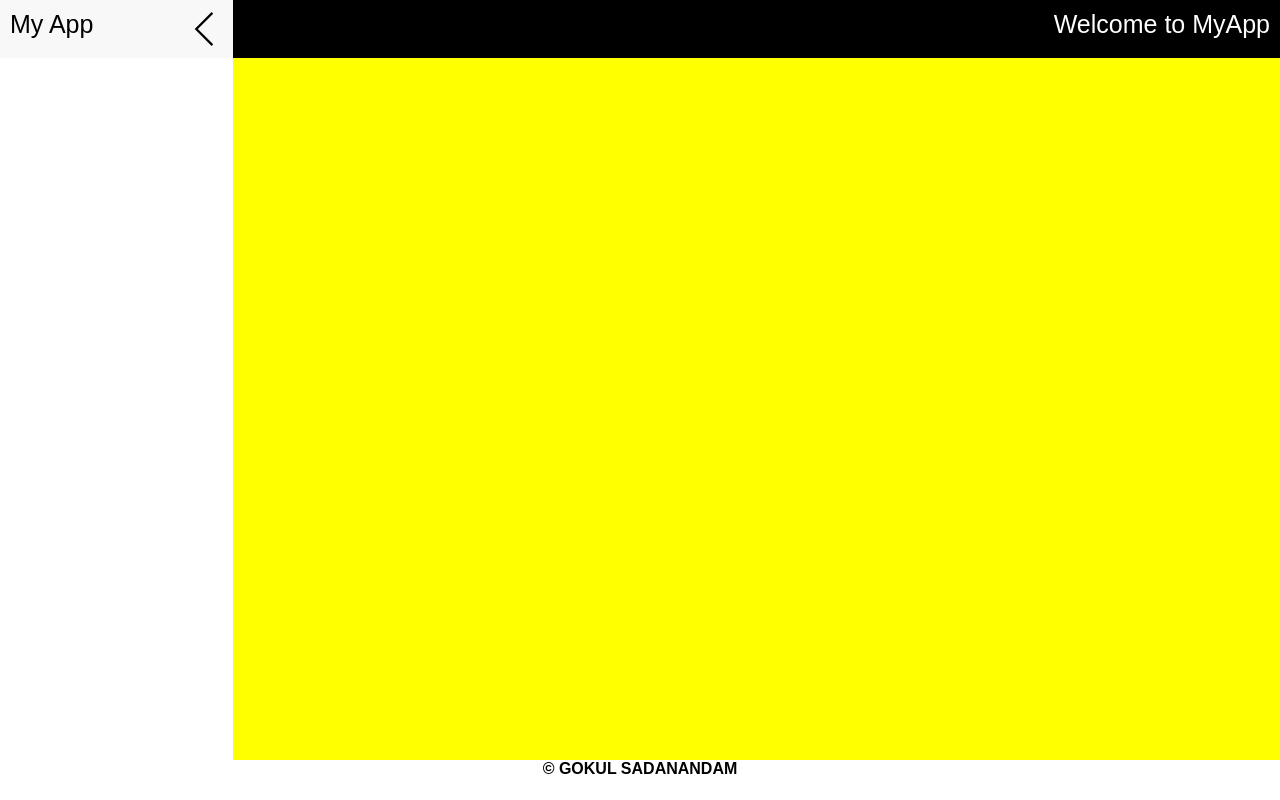
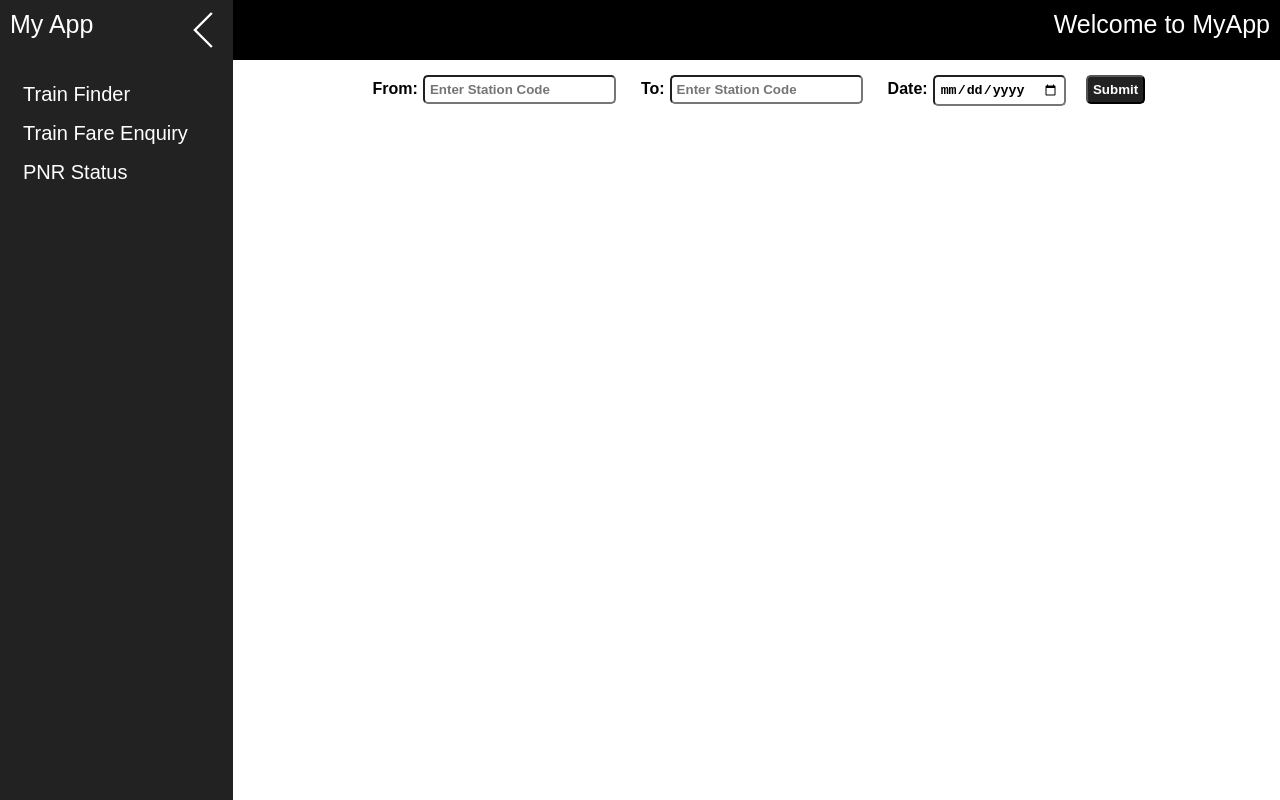
Before and after one commit to gokulsadanandam/REACT-SPA, a React app: page /#/trainfinder in a window 1280 px wide. Built offline with nearby package versions, Linux system fonts and the light colour scheme; a web font is replaced by a local one.

Commit message:
Css Corrections Added! Train Finder Component Logic Started and rendering Trains in Table Logic Completed!

```diff
--- a/package.json
+++ b/package.json
@@ -5,6 +5,7 @@
   "dependencies": {
     "react": "^16.6.3",
     "react-dom": "^16.6.3",
+    "react-router-dom": "^4.3.1",
     "react-scripts": "2.1.1"
   },
   "scripts": {
--- a/src/Components/App.js
+++ b/src/Components/App.js
@@ -2,14 +2,13 @@ import React, { Component } from 'react';
 import './App.css';
 // import Head from './Header/Header'
 import Section from './Section/Section'
-import Footer from './Footer/Footer'
+// import Footer from './Footer/Footer'
 
 class App extends Component {
   render() {
     return (
       <div className="App">
         <Section/>
-        <Footer />
       </div>
     );
   }
--- a/src/Components/Footer/Footer.js
+++ b/src/Components/Footer/Footer.js
@@ -7,7 +7,7 @@ class Footer extends Component {
 
 		return(
 			<div className="Footer">
-				&copy; Gokul Sadanandam
+				WIP
 			</div>
 
 			)
--- /dev/null
+++ b/src/Components/NavContent/NavContent.css
@@ -0,0 +1,10 @@
+.NavContent-Tile{
+	padding: 8px;
+	font-size:20px;
+	cursor: pointer;
+}
+
+.NavContent-Tile a{
+	text-decoration: none!important;
+	color:white;
+}
--- /dev/null
+++ b/src/Components/NavContent/NavContent.js
@@ -0,0 +1,19 @@
+import React , { Component } from 'react';
+import { NavLink,HashRouter } from 'react-router-dom'
+import './NavContent.css'
+
+class NavContent extends Component {
+
+render(){
+
+	return(
+		<HashRouter>
+		<div className="NavContent-Tile">
+			<NavLink to={this.props.route} >{this.props.name}</NavLink>
+		</div>
+		</HashRouter>
+		)
+}
+}
+
+export default NavContent
--- a/src/Components/NavHeader/NavHeader.css
+++ b/src/Components/NavHeader/NavHeader.css
@@ -1,8 +1,9 @@
 .NavHeader{
-	background-color:rgb(248,248,248);
+	/*background-color:rgb(248,248,248);*/
+	/*background-color: */
 	padding: 10px;
 	height: 5%;
-	color: black;
+	color: white;
 	border-color: white;
 	font-weight: 20px
 }
--- a/src/Components/Section/Section.css
+++ b/src/Components/Section/Section.css
@@ -1,9 +1,9 @@
 /*------------------------------------- Main Section --------------------------------------------------------------*/
 
 .Section{
-	height: 95%;
+	height: 100%;
 	display:flex;
-	flex-flow: row
+	flex-flow: row;
 }
 
 /*----------------------------------------------Nav Bar------------------------------------------------------------*/
@@ -13,22 +13,28 @@
 	width: 20%;
 	display: flex;
 	flex-flow: column;
-	transition: width 0.5s
+	transition: width 0.3s;
+	background-color: #222222
 
 }
 
 .Nav-Hide{
 	width: 0px;
 	height: 100%;
-	transition: width 0.5s
+	transition: width 0.3s
 }
 
 /*------------------------------------- Nav Content -------------------------------------------------------------*/
 
 .NavContent{
-	height: 95%;
+	height: 80%;
 	margin:5px;
+	color:white;
+	text-align: left;
+	padding: 10px
 }
+
+
 
 /*--------------------------------------------- Icon -------------------------------------------------------- */
 
@@ -46,17 +52,15 @@
 /*--------------------------------------------- Content -----------------------------------------------------------*/
 
 .Content-Hide{
-	background-color: yellow;
 	height: 100%;
 	width: 90%;
-	transition: width 0.5s;
+	transition: width 0.3s;
 }
 
 .Content-Show{
-	background-color: yellow;
 	height: 100%;
 	width: 100%;
-	transition: width 0.5s
+	transition: width 0.3s
 }
 
 /*---------------------------------------- Content Header ---------------------------------------------------------*/
@@ -73,13 +77,10 @@
 	font-size: 25px;
 }
 
-
-
-
-
 /*----------------------------------------- Content Section -------------------------------------------------------*/
 
 .Content-Section{
 	height: 90%;
 	width: 100%;
+	padding: 5px 0px 5px 0px
 }
--- a/src/Components/Section/Section.js
+++ b/src/Components/Section/Section.js
@@ -1,8 +1,12 @@
 import React , { Component } from 'react'
 import './Section.css'
 import NavHeader from '../NavHeader/NavHeader'
-import Navicon from './NavIcon.svg'
-import Header from '../Header/Header'
+import Navicon from '../Images/NavIcon.svg'
+import Tile from '../NavContent/NavContent'
+import { Route , HashRouter } from 'react-router-dom'
+import footer from '../Footer/Footer'
+import TrainFinder from '../TrainFinder/TrainFinder'
+
 
 class Section extends Component {
 
@@ -21,28 +25,32 @@ class Section extends Component {
 		}
 
 	render(){
-
 		return(
 			<div className="Section">
 				<div className={ this.state.toggle ? "Nav-Show" : "Nav-Hide"}>
 					<NavHeader clickHandle=  {this.toggleNav } />
+					<div className="NavContent">
+						<Tile name="Train Finder" route="/trainfinder"/>
+						<Tile name="Train Fare Enquiry" route="/trainfare" />
+						<Tile name="PNR Status" route="/pnrstatus" />
+					</div>
 				</div>
 				<div className={ this.state.toggle ? "Content-Hide" : "Content-Show"}>
 					<div className="Content-Header">
-					 	<img src= {Navicon} className={ this.state.toggle ? "Icon-Hide" : "Icon-Show"} onClick = {this.toggleNav} />
+					 	<img alt="Not Found!" src= {Navicon} className={ this.state.toggle ? "Icon-Hide" : "Icon-Show"} onClick = {this.toggleNav} />
 					 	<span>Welcome to MyApp</span>
 					</div>
+					<HashRouter>
+						<div className="Content-Section">
+							<Route path="/trainfinder" component={ TrainFinder } />
+							<Route path="/trainfare" component={ footer } />
+							<Route path="/pnrstatus" component={ footer } />
+						</div>
+					</HashRouter>
 				</div>
 			</div>
 			)
-
-
 	}
-
-
-
-
-
 }
 
 export default Section
--- /dev/null
+++ b/src/Components/TrainFinder/TrainFinder.css
@@ -0,0 +1,35 @@
+.train-finder{
+text-align: center;
+}
+
+.train-from{
+	padding:10px;
+	display: inline-block;
+}
+
+.train-from label,input{
+	padding: 5px;
+	border-radius: 5px;
+	font-weight: bolder;
+}
+
+.train-from input{
+	outline: none!important
+}
+
+.train-from input[type=submit]{
+	color:white;
+	background-color:#222222
+}
+
+
+.table-holder table{
+	margin-left: auto;
+	margin-right: auto;
+	overflow: scroll;
+	margin-top: 50px;
+}
+
+.table-none{
+	display: none
+}
--- /dev/null
+++ b/src/Components/TrainFinder/TrainFinder.js
@@ -0,0 +1,105 @@
+import React , { Component } from 'react';
+import './TrainFinder.css'
+
+class TrainFinder extends Component {
+
+constructor(){
+	super()
+	this.state = {
+		From : '',
+		To : '',
+		Date:'',
+		trains : [],
+		show : false
+	}
+	this.setFrom = this.setFrom.bind(this)
+	this.getTrains = this.getTrains.bind(this)
+	this.setTo = this.setTo.bind(this)
+	this.SetDate = this.SetDate.bind(this)
+}
+
+getTrains(e){
+	e.preventDefault()
+	fetch('https://api.railwayapi.com/v2/between/source/' + this.state.From + '/dest/'+ this.state.To + '/date/' + this.state.Date+ '/apikey/339c0397lq/')
+	// fetch('https://api.railwayapi.com/v2/between/source/' + 'MS' + '/dest/'+ 'MDU' + '/date/' + '06-12-2018' + '/apikey/339c0397lq/')
+      .then(response => response.json())
+      .then(data =>
+      		 {
+      		 	this.setState({trains : data.trains,show:true})
+  			  }
+  			);
+}
+setFrom(e){
+	this.setState({
+		From: e.target.value
+	})
+}
+
+setTo(e){
+	this.setState({
+		To:e.target.value
+	})
+}
+
+SetDate(e){
+	let date = e.target.value.split("-").reverse()
+	let modifieddate = date.join("-")
+	this.setState({
+		Date:modifieddate
+	})
+
+}
+
+render(){
+
+	return(
+		<div className="train-finder">
+			<form>
+				<div className="train-from">
+					<label htmlFor="from">From:</label>
+					<input type="text" name="to" onChange={ this.setFrom } placeholder="Enter Station Code" />
+				</div>
+				<div className="train-from">
+					<label htmlFor="to">To:</label>
+					<input type="text" name="from" onChange={ this.setTo } placeholder="Enter Station Code" />
+				</div>
+				<div className="train-from">
+					<label htmlFor="date">Date:</label>
+					<input type="date" name="date" onChange={ this.SetDate } />
+				</div>
+				<div className="train-from">
+					<input type="submit" name="submit" onClick = { this.getTrains} />
+				</div>
+			</form>
+			<div className={this.state.show ? "table-holder" : "table-none"}>
+			<table border="1">
+				<thead>
+				<tr>
+					<td>Name</td>
+					<td>Number</td>
+					<td>Departure Time</td>
+					<td>Arrival Time</td>
+					<td>Duration</td>
+				</tr>
+				</thead>
+				<tbody>
+					{this.state.trains.map((train)=>{
+						return(
+							<tr>
+								<td>{train.name}</td>
+								<td>{train.number}</td>
+								<td>{train.src_departure_time}</td>
+								<td>{train.dest_arrival_time}</td>
+								<td>{train.travel_time}</td>
+							 </tr>
+						)
+					})}
+				</tbody>
+			</table>
+			</div>
+		</div>
+		)
+}
+}
+
+export default TrainFinder
```
Also changed, not shown: src/Components/NavHeader/NavHeader.js (+1 -11 lines), src/Components/Images/NavIcon.png (renamed from src/Components/Section/NavIcon.png), src/Components/Images/NavIcon.svg (renamed from src/Components/Section/NavIcon.svg), src/Components/Images/arrow-left.svg (added), src/Components/Section/arrow-left.svg (deleted), 1 other file.
